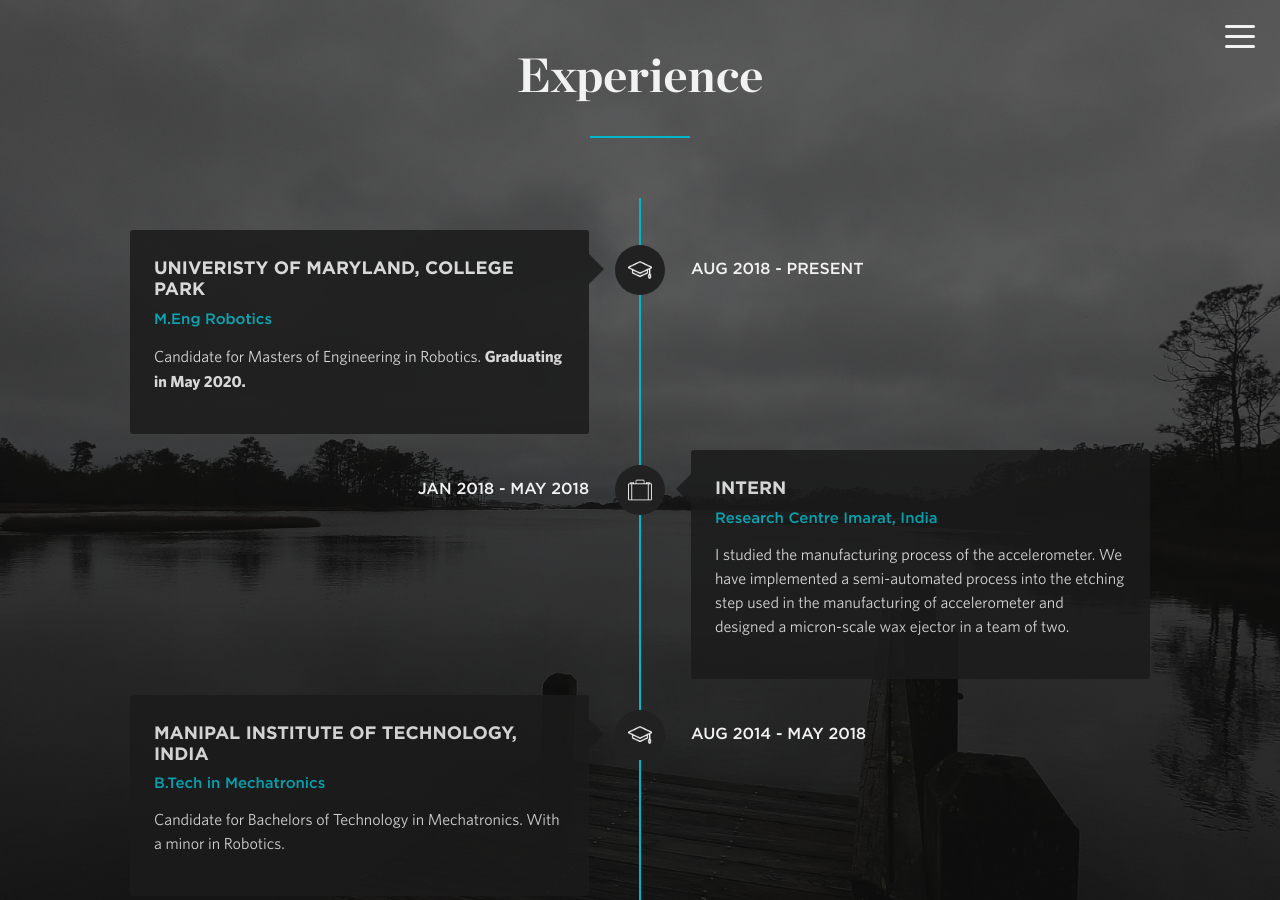
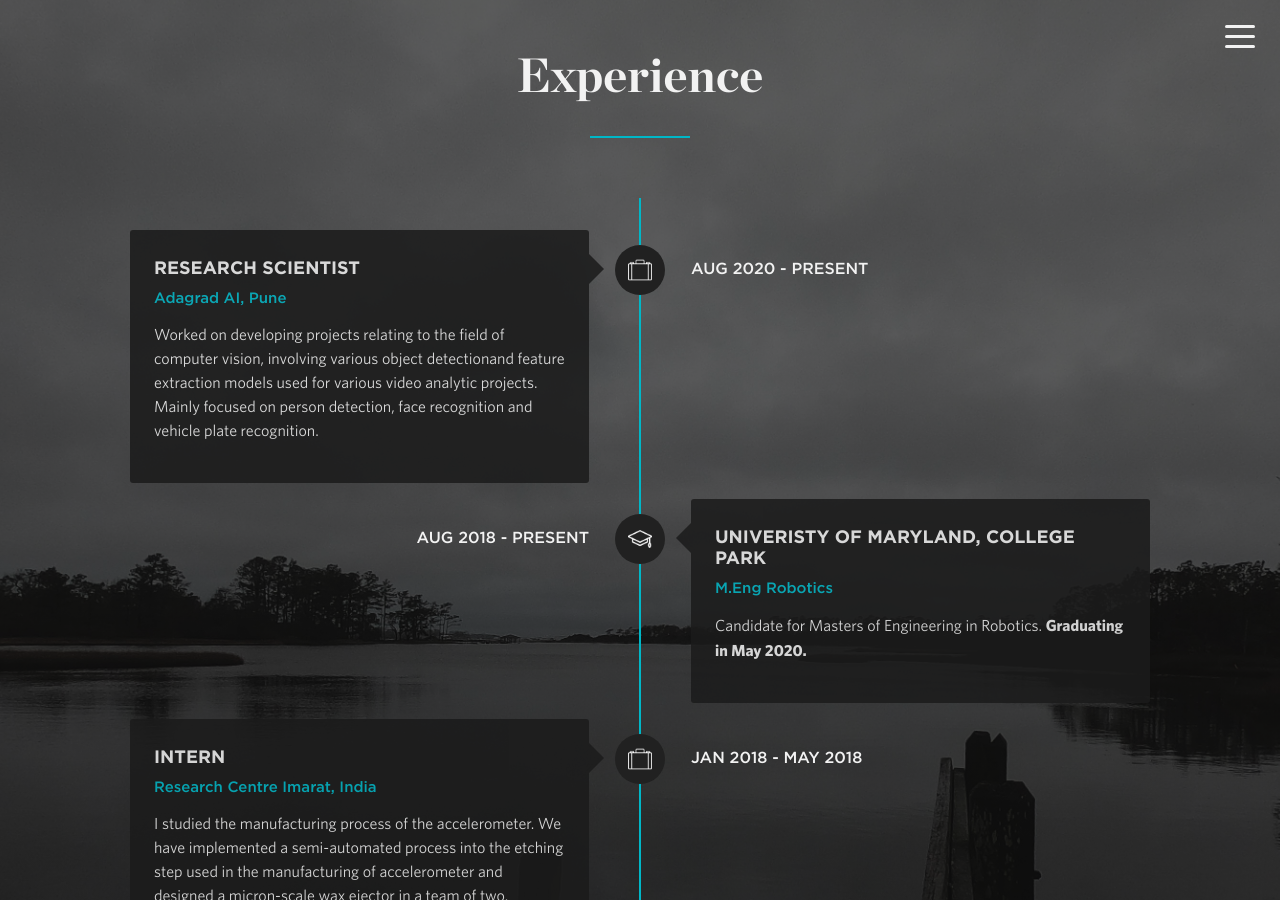
Before and after one commit to sgteja/trailsite.github.io, a Jekyll site: the page built from index.html, in a window 1280 px wide and 900 px high, scrolled down 1763 px. Built offline with Jekyll 4.4.1, drawn with Linux system fonts in a browser that asks for light colours; nearby versions of some CDN libraries; some of the changed text lies outside the part shown.

Commit message:
added skills and exp to timeline

```diff
--- a/_data/skills.yml
+++ b/_data/skills.yml
@@ -4,7 +4,9 @@
   - item: C
 
 tools:
-  - item: Tensor Flow
+  - item: Deep Stream
+  - item: TensorRT
+  - item: Docker
   - item: PyTorch
   - item: MATLAB
   - item: ROS
@@ -17,6 +19,7 @@
   - item: Computer Vision
 
 electronics:
+  - item: Nvidia Jetson devices
   - item: Arduino
   - item: RaspberryPi
   - item: 8051
--- a/_data/timeline.yml
+++ b/_data/timeline.yml
@@ -1,3 +1,10 @@
+- position: Research Scientist
+  company: Adagrad AI, Pune
+  url: https://www.adagrad.ai/
+  description: Worked on developing projects relating to the field of computer vision, involving various object detectionand feature extraction models used for various video analytic projects. Mainly focused on person detection, face recognition and vehicle plate recognition.
+  sprite: industry
+  date: Aug 2020 - Present
+
 - position: Univeristy of Maryland, College Park
   company: M.Eng Robotics
   url: http://www.robotics.umd.edu/
```
